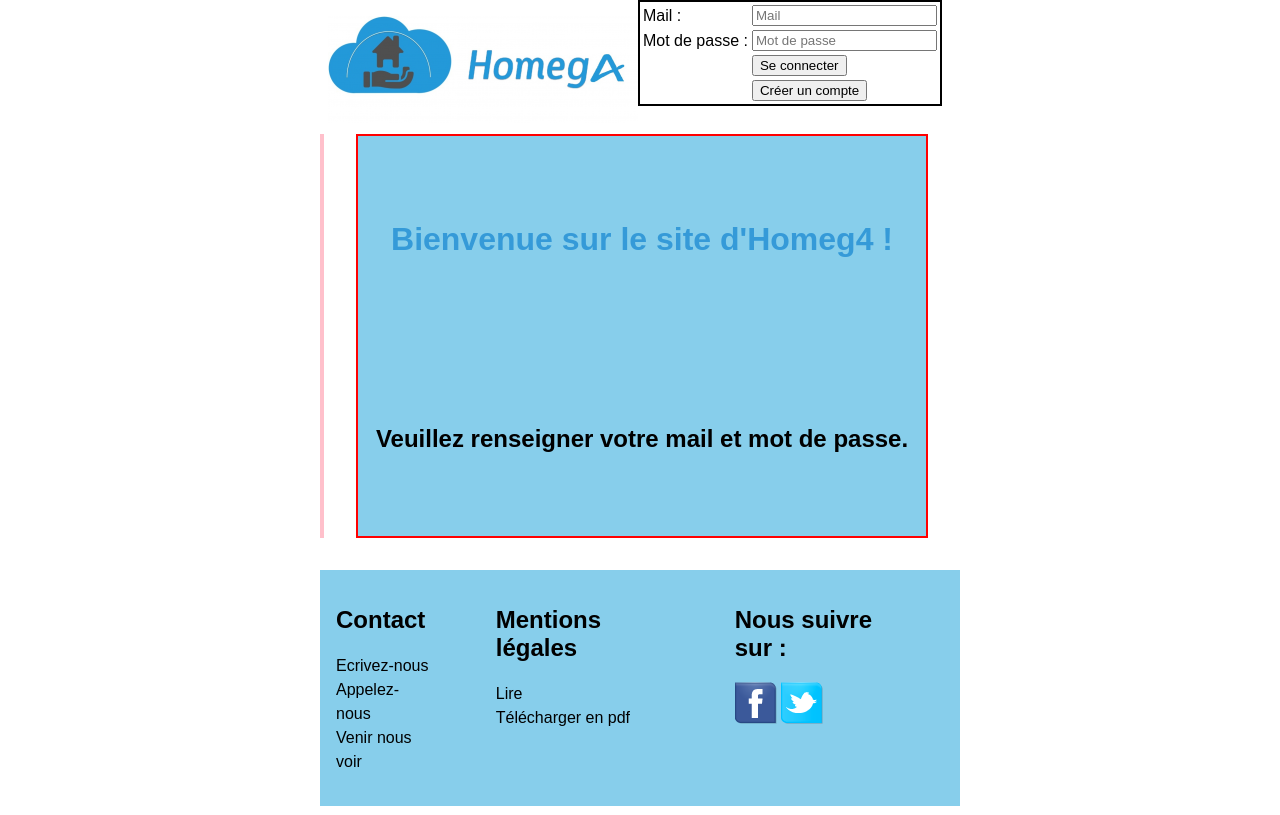
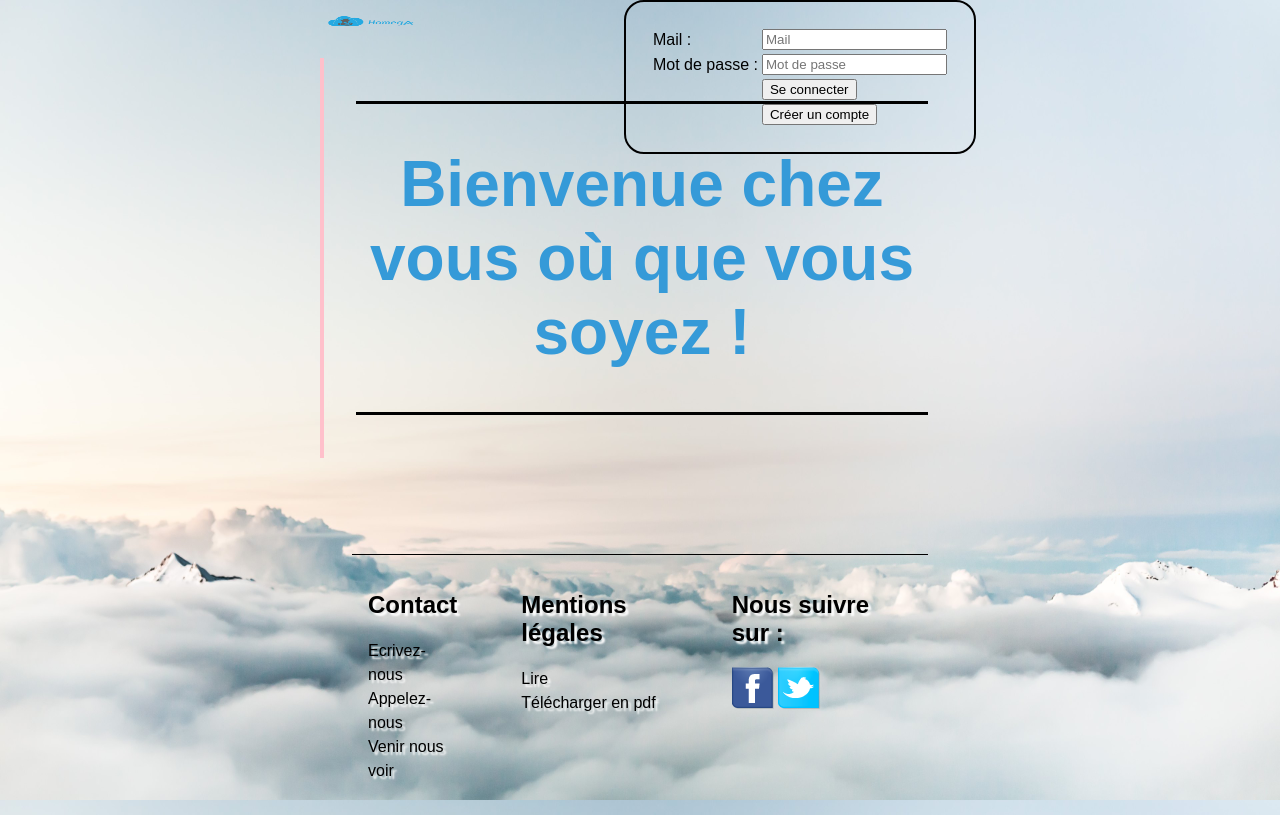
Before and after one commit to OscarLoisel/Site-final, a PHP site: page / in a window 1280 px wide. Run offline with PHP 8.4, Linux system fonts and the light colour scheme.

Commit message:
Modifications CSS

```diff
--- a/homeg4/style/style.css
+++ b/homeg4/style/style.css
@@ -2,6 +2,9 @@ body {
 	font-family: Arial, sans-serif;
 	margin : auto;
 	width : 100%;
+	background-image: url("../images/background.png");
+	background-size: 100%;
+	background-attachment: fixed;
 }
 
 
@@ -23,6 +26,8 @@ header {
 
 .logo img{
 	padding-top: 1em;
+	width: 30%;
+	height: 30%;
 }
 
 nav {
@@ -134,18 +139,26 @@ color:#000;
     min-height: 50%;*/
     min-height:400px;
     margin-left:200px;
-    background-color: skyblue;
     display: flex;
 	justify-content:center;
 	align-items: center;/* */
 	text-align: center;
 	flex-wrap: wrap;
 	word-wrap : break-word;
-	border:2px solid red; /* ROUGE */
+	/*border:2px solid red;  /*ROUGE */
 	margin-right:2em;
 	margin-left:2em;
 	width: 50em;
+	color: black;
 }
+
+.titre_bienvenue {
+	/*text-shadow: 2px 2px 10px #000000;*/
+	font-size: 2em;
+	border-top: black solid;
+	border-bottom: black solid;
+}
+
 
 form
 {
@@ -243,8 +256,12 @@ aside {
 footer{
 	display : flex;
 	justify-content: center;
-	margin-top : 2em;
-	background-color: skyblue;
+	margin-top : 6em;
+	border-top : black solid 1px;
+	width : 90%;
+	margin-left : auto;
+	margin-right: auto;
+	text-shadow: 3px 3px 2px #FFFFFF;
 }
 footer div{
 
@@ -344,7 +361,11 @@ footer div{
 
 .tableau_connexion {
 	border: 2px solid black;
+	border-radius: 20px;
 	position: absolute;
+	padding: 1.5em;
+	margin-left: auto;
+	margin-right: auto;
 }
 
 #tableau_inscription td, #tableau_connexion td {
--- a/homeg4/vue/page_connexion.php
+++ b/homeg4/vue/page_connexion.php
@@ -2,8 +2,9 @@
 
     $entete = enteteConnexion();
     $aside = asideHorsConnexion();
-    $contenu = "<h1> Bienvenue sur le site d'Homeg4 !</h1>";
-    $contenu .= '<h2> Veuillez renseigner votre mail et mot de passe.</h2>';
+    $contenu = '<div class="titre_bienvenue">';
+    $contenu .= "<h1> Bienvenue chez vous où que vous soyez !</h1> ";
+    $contenu .= '</div>';
     $pied = pied();
 
     include 'gabarit.php';
```
Also changed, not shown: homeg4/images/background.png (added), homeg4/images/logo.png.
